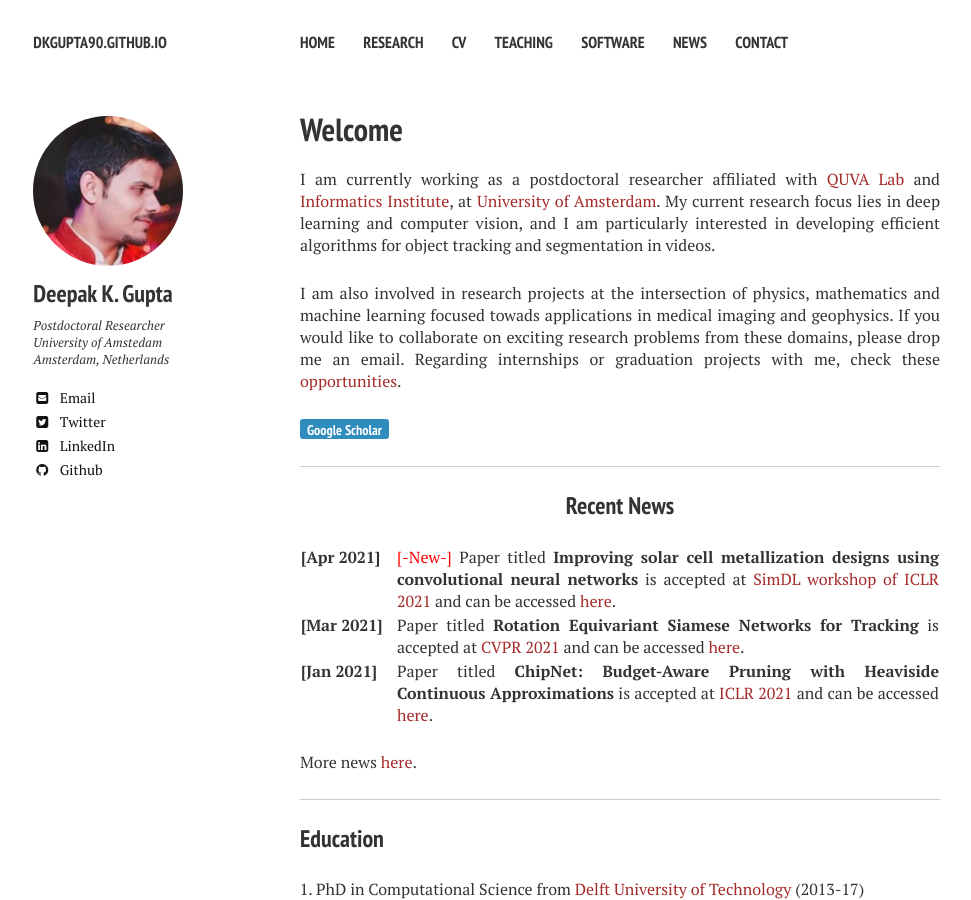
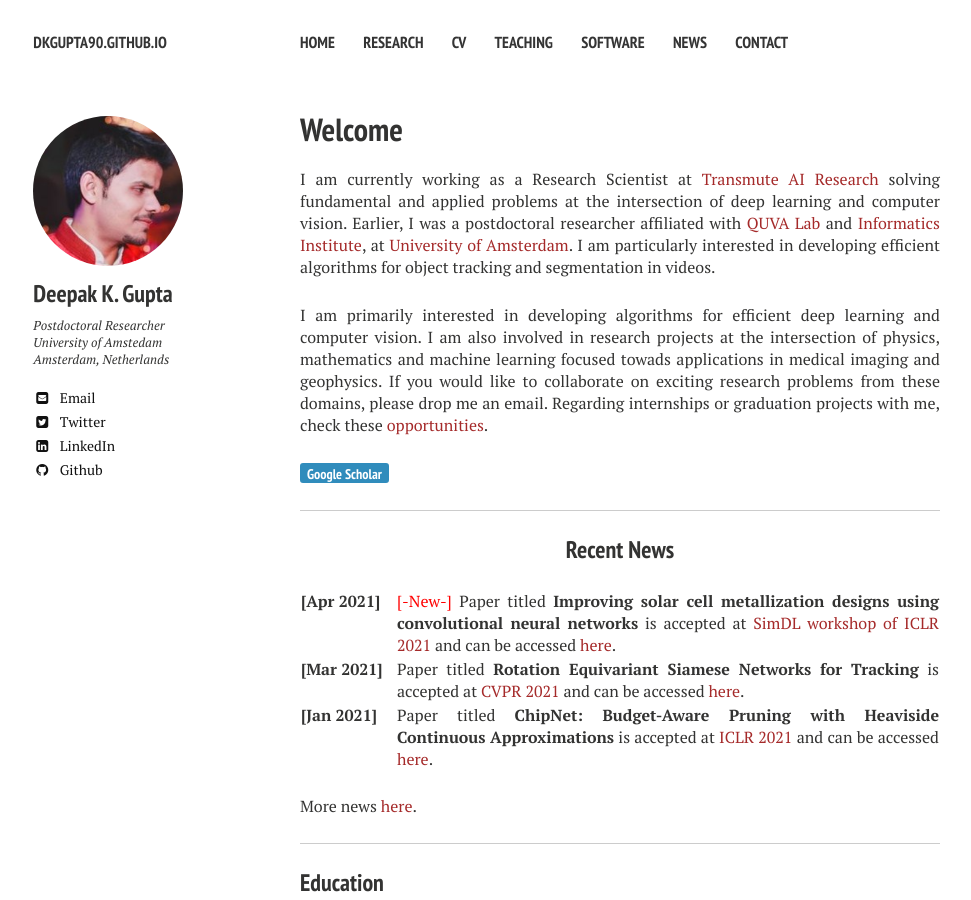
Before and after one commit to dkgupta90/dkgupta90.github.io, a Jekyll site: the page built from index.md, in a window 1280 px wide and 900 px high. Shown: the whole window, without its empty margins (20-991 px from the left). Built offline with Jekyll 4.4.1, drawn with Linux system fonts in a browser that asks for light colours; nearby versions of some CDN libraries.

Commit message:
added cv

```diff
--- a/index.md
+++ b/index.md
@@ -5,9 +5,9 @@ tags: [deepak, gupta, home, tud, uva, computational imaging, machine learning, s
 modified: 2014-08-08T20:53:07.573882-04:00
 comments: false
 ---
-I am currently working as a postdoctoral researcher affiliated with [QUVA Lab](https://ivi.fnwi.uva.nl/quva/) and [Informatics Institute](https://ivi.uva.nl/), at [University of Amsterdam](https://www.uva.nl/en). My current research focus lies in deep learning and computer vision, and I am particularly interested in developing efficient algorithms for object tracking and segmentation in videos.
+I am currently working as a Research Scientist at <a href="transmute.ai">Transmute AI Research</a> solving fundamental and applied problems at the intersection of deep learning and computer vision. Earlier, I was a postdoctoral researcher affiliated with [QUVA Lab](https://ivi.fnwi.uva.nl/quva/) and [Informatics Institute](https://ivi.uva.nl/), at [University of Amsterdam](https://www.uva.nl/en). I am particularly interested in developing efficient algorithms for object tracking and segmentation in videos.
 
-I am also involved in research projects at the intersection of physics, mathematics and machine learning focused towads applications in medical imaging and geophysics. If you would like to collaborate on exciting research problems from these domains, please drop me an email. Regarding internships or graduation projects with me, check these [opportunities](https://dkgupta90.github.io/opportunities/).
+I am primarily interested in developing algorithms for efficient deep learning and computer vision. I am also involved in research projects at the intersection of physics, mathematics and machine learning focused towads applications in medical imaging and geophysics. If you would like to collaborate on exciting research problems from these domains, please drop me an email. Regarding internships or graduation projects with me, check these [opportunities](https://dkgupta90.github.io/opportunities/).
 
 [<button type="button" class="btn btn-info">Google Scholar</button>](https://scholar.google.co.in/citations?user=Nsxpe_kAAAAJ&hl=en)
 
```
